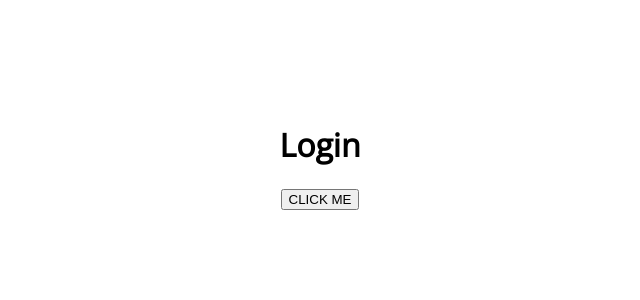
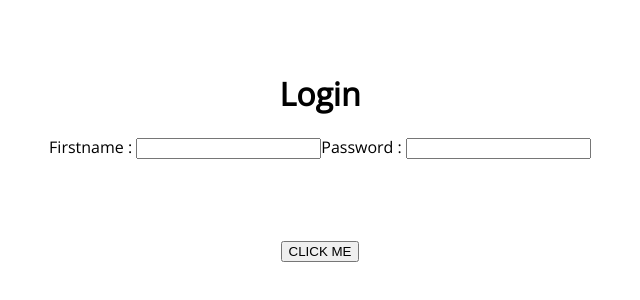
Before and after one commit to Tektech-fr/Template-reactjs-back-front, a React (Vite) app in the folder frontend/: page / in a window 1280 px wide. Shown: the part 164-464 px from the top of the page, without its empty margins (320-960 px from the left). Built offline with nearby package versions, Linux system fonts and the light colour scheme.

Commit message:
basic form case

```diff
--- a/frontend/src/pages/Login.jsx
+++ b/frontend/src/pages/Login.jsx
@@ -1,9 +1,36 @@
+import { useState } from "react";
 import { Link } from "react-router-dom";
 
 const Login = () => {
+	const [username, setUsername] = useState();
+	const [password, setPassword] = useState();
+
+	const handleNameChange = (e) => {
+		setUsername(e.target.value);
+	};
+
+	const handlePassChange = (e) => {
+		setPassword(e.target.value);
+	};
+
 	return (
 		<main id="MainLogin">
 			<h1>Login</h1>
+
+			<form>
+				<label>
+					Firstname :{" "}
+					<input type="text" value={username} onChange={handleNameChange} />
+				</label>
+
+				<label>
+					Password :{" "}
+					<input type="password" value={password} onChange={handlePassChange} />
+				</label>
+			</form>
+
+			<h2>{username}</h2>
+			<h2>{password}</h2>
 
 			<Link to="/admin">
 				<button>CLICK ME</button>
```
